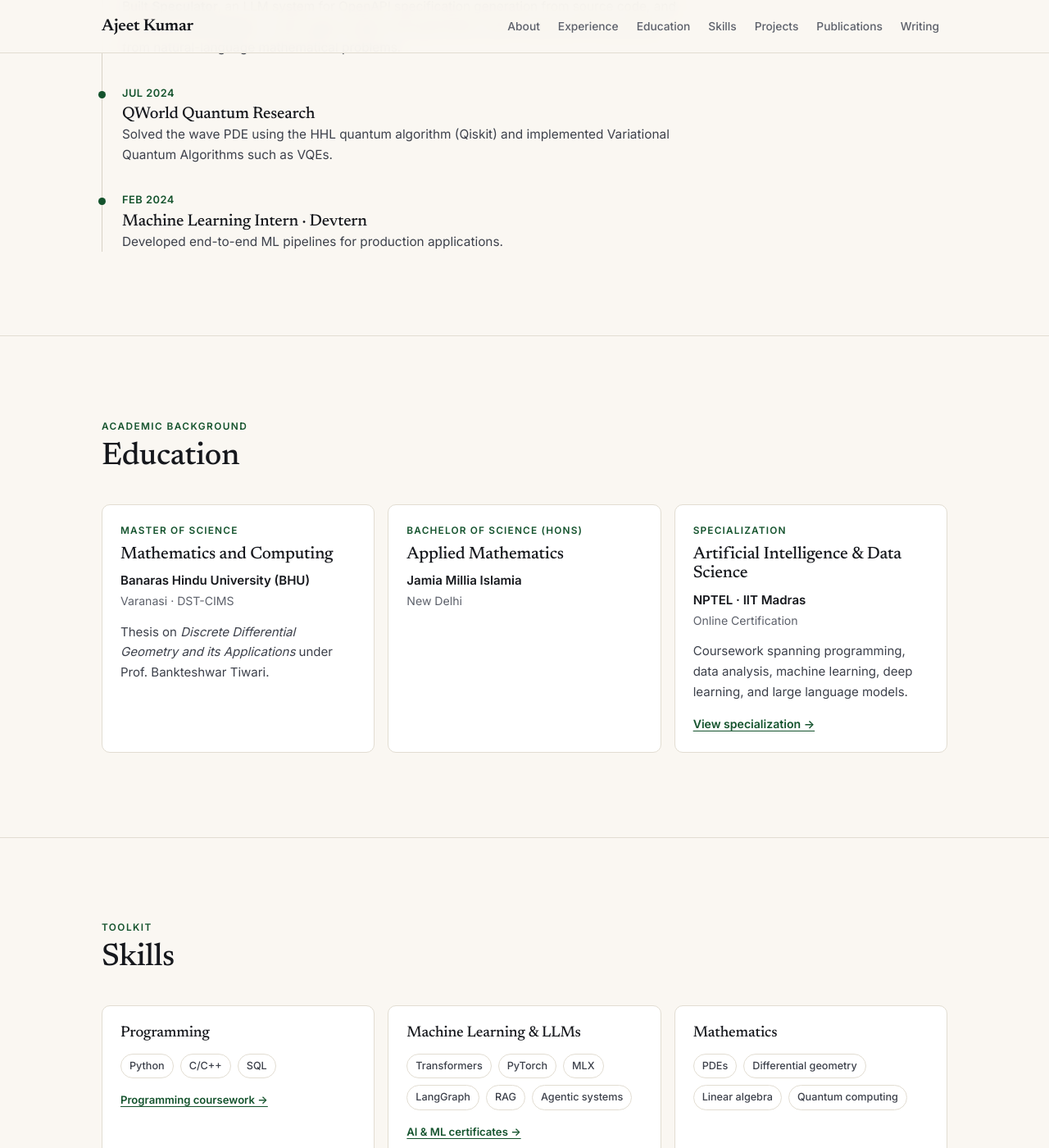
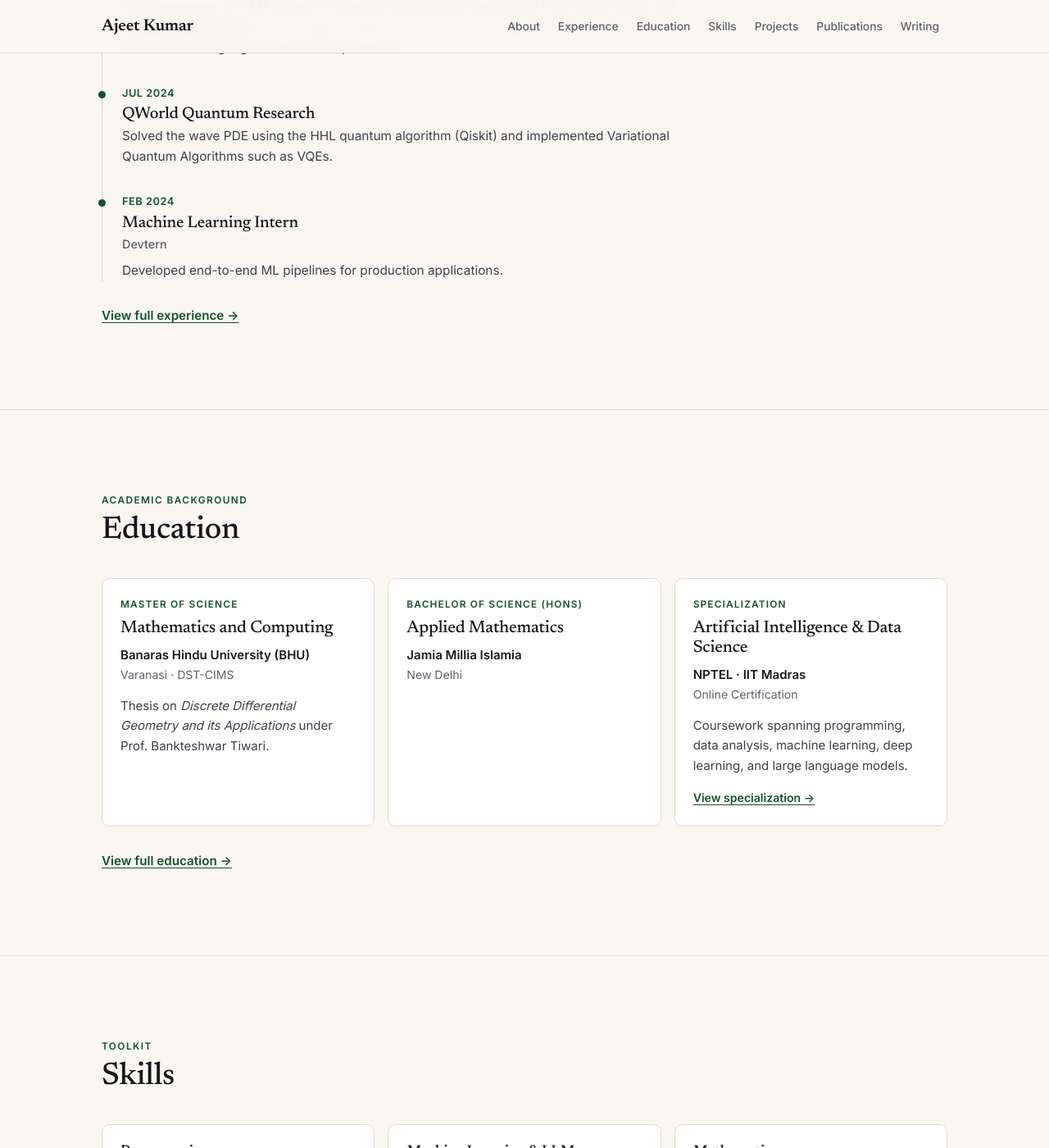
Before and after one commit to ajeetkbhardwaj/mailportfolio, a Jekyll site: the page built from index.md, in a window 1280 px wide and 1400 px high, scrolled down 1470 px. Shown: the whole window at 82% size. Built offline with Jekyll 4.4.1, drawn with Linux system fonts in a browser that asks for light colours.

Commit message:
feat: experience and education as collections with archive pages

```diff
--- a/_config.yml
+++ b/_config.yml
@@ -17,6 +17,10 @@ collections:
   portfolio:
     output: false
   publications:
+    output: false
+  experience:
+    output: false
+  education:
     output: false
 
 defaults:
--- /dev/null
+++ b/_includes/sections/education.html
@@ -0,0 +1,27 @@
+<section class="section-alt" id="education">
+  <div class="container">
+    <div class="section-heading">
+      <p class="eyebrow">Academic background</p>
+      <h2>Education</h2>
+    </div>
+    <div class="education-grid">
+      {% assign lim = include.limit | default: 1000 %}
+      {% assign schools = site.education | sort: "order" %}
+      {% for item in schools limit: lim %}
+      <article class="education-card">
+        <p class="degree">{{ item.degree }}</p>
+        <h3>{{ item.title }}</h3>
+        <p class="institution">{{ item.institution }}</p>
+        {% if item.meta %}<p class="education-meta">{{ item.meta }}</p>{% endif %}
+        {{ item.content }}
+        {% if item.link_url %}<a class="education-link" href="{{ item.link_url }}" target="_blank" rel="noopener">{{ item.link_text }}</a>{% endif %}
+      </article>
+      {% endfor %}
+    </div>
+    {% if include.limit %}
+    <div class="section-more">
+      <a href="{{ '/education/' | relative_url }}">View full education &rarr;</a>
+    </div>
+    {% endif %}
+  </div>
+</section>
--- /dev/null
+++ b/_includes/sections/experience.html
@@ -0,0 +1,30 @@
+<section id="experience">
+  <div class="container">
+    <div class="section-heading">
+      <p class="eyebrow">Career</p>
+      <h2>Experience</h2>
+    </div>
+    <div class="timeline">
+      {% assign lim = include.limit | default: 1000 %}
+      {% assign roles = site.experience | sort: "date" | reverse %}
+      {% for item in roles limit: lim %}
+      <article class="timeline-item">
+        <div class="timeline-date">{{ item.period }}</div>
+        <div class="timeline-content">
+          <div class="timeline-heading">
+            <h3>{{ item.role }}</h3>
+            {% if item.current %}<span class="status-badge">Current</span>{% endif %}
+          </div>
+          {% if item.organisation %}<p class="organisation">{{ item.organisation }}</p>{% endif %}
+          {{ item.content }}
+        </div>
+      </article>
+      {% endfor %}
+    </div>
+    {% if include.limit %}
+    <div class="section-more">
+      <a href="{{ '/experience/' | relative_url }}">View full experience &rarr;</a>
+    </div>
+    {% endif %}
+  </div>
+</section>
--- a/index.md
+++ b/index.md
@@ -26,73 +26,9 @@ title: "Portfolio"
   </div>
 </section>
 
-<section id="experience">
-  <div class="container">
-    <div class="section-heading">
-      <p class="eyebrow">Career</p>
-      <h2>Experience</h2>
-    </div>
-    <div class="timeline">
-      <article class="timeline-item">
-        <div class="timeline-date">Jun 2025 – Present</div>
-        <div class="timeline-content">
-          <div class="timeline-heading">
-            <h3>Research Intern & Project Assistant</h3>
-            <span class="status-badge">Current</span>
-          </div>
-          <p class="organisation">Cloud Computing Lab & HIPC Lab · IIT Delhi</p>
-          <p>Built <strong>Speculator</strong>, an LLM system for OpenAPI specification generation from source code, and designed <strong>Lean4Agent</strong>, a multi-agent system that generates Lean4 code and formal proofs from natural-language mathematical problems.</p>
-        </div>
-      </article>
-      <article class="timeline-item">
-        <div class="timeline-date">Jul 2024</div>
-        <div class="timeline-content">
-          <h3>QWorld Quantum Research</h3>
-          <p>Solved the wave PDE using the HHL quantum algorithm (Qiskit) and implemented Variational Quantum Algorithms such as VQEs.</p>
-        </div>
-      </article>
-      <article class="timeline-item">
-        <div class="timeline-date">Feb 2024</div>
-        <div class="timeline-content">
-          <h3>Machine Learning Intern · Devtern</h3>
-          <p>Developed end-to-end ML pipelines for production applications.</p>
-        </div>
-      </article>
-    </div>
-  </div>
-</section>
+{% include sections/experience.html limit=3 %}
 
-<section class="section-alt" id="education">
-  <div class="container">
-    <div class="section-heading">
-      <p class="eyebrow">Academic background</p>
-      <h2>Education</h2>
-    </div>
-    <div class="education-grid">
-      <article class="education-card">
-        <p class="degree">Master of Science</p>
-        <h3>Mathematics and Computing</h3>
-        <p class="institution">Banaras Hindu University (BHU)</p>
-        <p class="education-meta">Varanasi · DST-CIMS</p>
-        <p>Thesis on <em>Discrete Differential Geometry and its Applications</em> under Prof. Bankteshwar Tiwari.</p>
-      </article>
-      <article class="education-card">
-        <p class="degree">Bachelor of Science (Hons)</p>
-        <h3>Applied Mathematics</h3>
-        <p class="institution">Jamia Millia Islamia</p>
-        <p class="education-meta">New Delhi</p>
-      </article>
-      <article class="education-card">
-        <p class="degree">Specialization</p>
-        <h3>Artificial Intelligence &amp; Data Science</h3>
-        <p class="institution">NPTEL · IIT Madras</p>
-        <p class="education-meta">Online Certification</p>
-        <p>Coursework spanning programming, data analysis, machine learning, deep learning, and large language models.</p>
-        <a class="education-link" href="https://github.com/ajeetkbhardwaj/Course-AI" target="_blank" rel="noopener">View specialization &rarr;</a>
-      </article>
-    </div>
-  </div>
-</section>
+{% include sections/education.html limit=3 %}
 
 <section id="skills">
   <div class="container">
```
Also changed, not shown: _education/01-msc-bhu.md (added, +9 -0 lines), _education/02-bsc-jamia.md (added, +7 -0 lines), _education/03-nptel-ai.md (added, +11 -0 lines), _experience/2024-02-01-devtern.md (added, +8 -0 lines), _experience/2024-07-01-qworld.md (added, +7 -0 lines), _experience/2025-06-01-iit-delhi.md (added, +9 -0 lines), education.md (added, +7 -0 lines), experience.md (added, +7 -0 lines).
